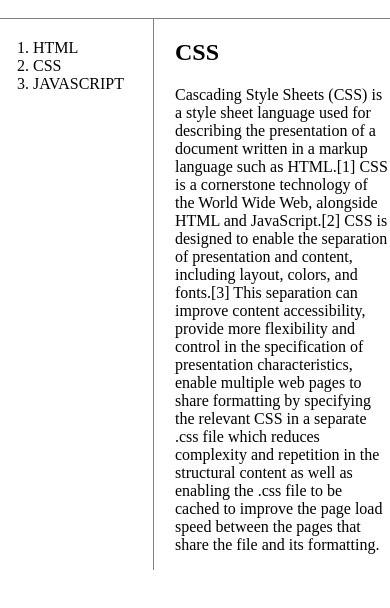
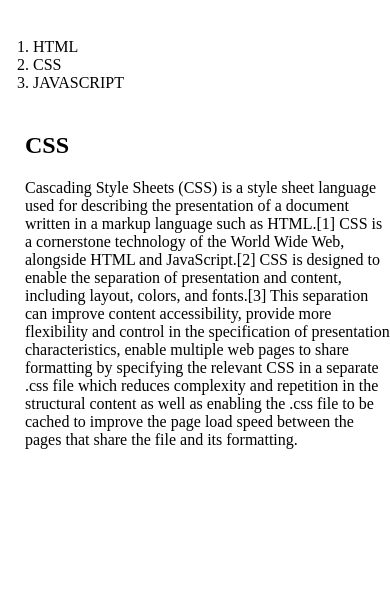
Before and after one commit to tom-kay/Web1, a plain HTML site: page 2.html in a window 390 px wide. Shown: the part 74-682 px from the top of the page. Drawn offline with Linux system fonts and the light colour scheme.

Commit message:
2020-12-15 체크인

```diff
--- a/2.html
+++ b/2.html
@@ -29,8 +29,19 @@
         padding:20px;
         padding-left:33px;
       }
-      #article{
+      #grid #article{
         padding-left:25px;
+      }
+      @media (max-width:800px) {
+        #grid{
+          display:block;
+        }
+        #grid ol{
+          border-right:none;
+        }
+        h1{
+          border-bottom:none;
+        }
       }
     </style>
   </head>
```
